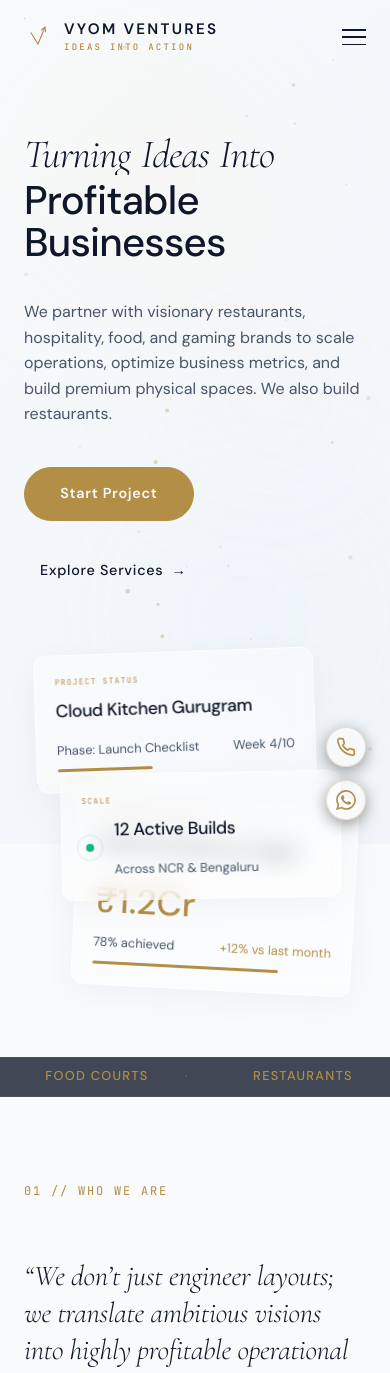
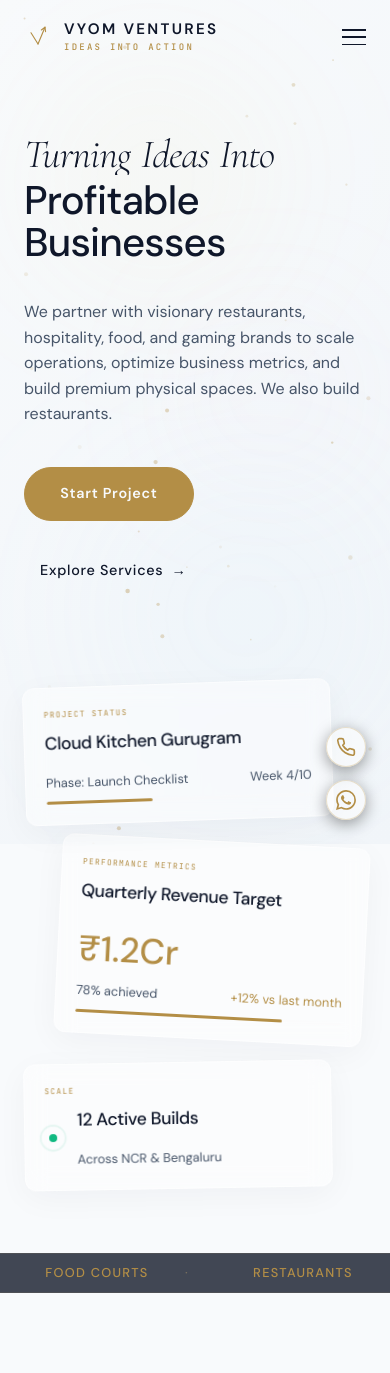
Before and after one commit to Vipul0052/Vyom-Ventures, a React (Vite) app: page / in a window 390 px wide. Shown: the top 1373 px of the page. Built offline with nearby package versions, Linux system fonts and the light colour scheme.

Commit message:
Fix overlapping of floating cards in Hero section using staggered flexbox layout

```diff
--- a/src/index.css
+++ b/src/index.css
@@ -819,32 +819,34 @@ h1, h2, h3, h4, h5, h6 {
 @media (max-width: 1100px) {
   .hero-cards-side {
     justify-content: center;
+    margin-top: 2rem;
   }
 }
 
 .hero-cards-wrapper {
-  position: relative;
+  display: flex;
+  flex-direction: column;
+  gap: 1.5rem;
   width: 100%;
   max-width: 450px;
-  height: 380px;
 }
 
 @media (max-width: 480px) {
   .hero-cards-wrapper {
-    height: 340px;
-    max-width: 320px;
+    max-width: 100%;
+    gap: 1.25rem;
   }
 }
 
 .floating-card {
-  position: absolute;
+  position: relative;
   background-color: var(--bg-surface);
   backdrop-filter: blur(12px) saturate(110%);
   -webkit-backdrop-filter: blur(12px) saturate(110%);
   border: 1px solid var(--border-glass);
   border-radius: 12px;
   padding: 1.5rem;
-  width: 320px;
+  width: 330px;
   box-shadow: var(--shadow-glass);
   transition: all 0.4s cubic-bezier(0.25, 1, 0.5, 1);
 }
@@ -853,39 +855,41 @@ h1, h2, h3, h4, h5, h6 {
   background-color: var(--bg-hover);
   border-color: var(--border-glass-hover);
   box-shadow: var(--shadow-glass-hover);
-  transform: translateY(-2px);
 }
 
 @media (max-width: 480px) {
   .floating-card {
-    width: 280px;
+    width: 90%;
     padding: 1.25rem;
   }
 }
 
-/* Card layout variants */
+/* Card layout variants (staggered flex alignment) */
 .floating-card-1 {
-  top: 0;
-  left: 0;
+  align-self: flex-start;
   z-index: 3;
 }
 
 .floating-card-2 {
-  bottom: 0;
-  right: 0;
+  align-self: flex-end;
   z-index: 2;
 }
 
 .floating-card-3 {
-  top: 40%;
-  left: 15%;
+  align-self: flex-start;
   z-index: 4;
 }
 
 @media (max-width: 480px) {
-  .floating-card-1 { top: 0; left: 0; }
-  .floating-card-2 { bottom: 0; right: 0; }
-  .floating-card-3 { top: 35%; left: 8%; }
+  .floating-card-1 {
+    align-self: flex-start;
+  }
+  .floating-card-2 {
+    align-self: flex-end;
+  }
+  .floating-card-3 {
+    align-self: flex-start;
+  }
 }
 
 .card-tag {
```
